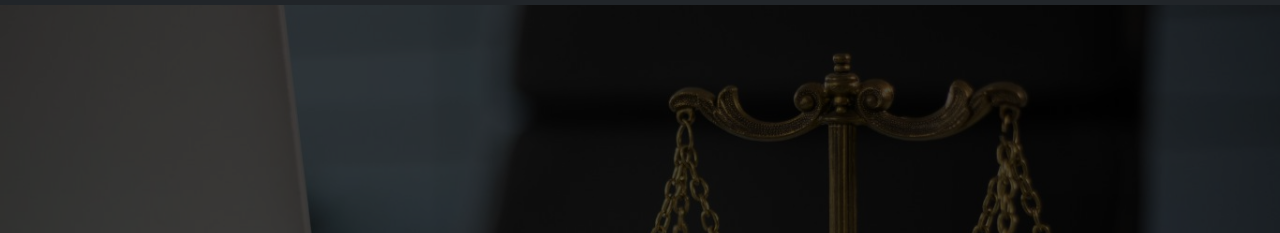
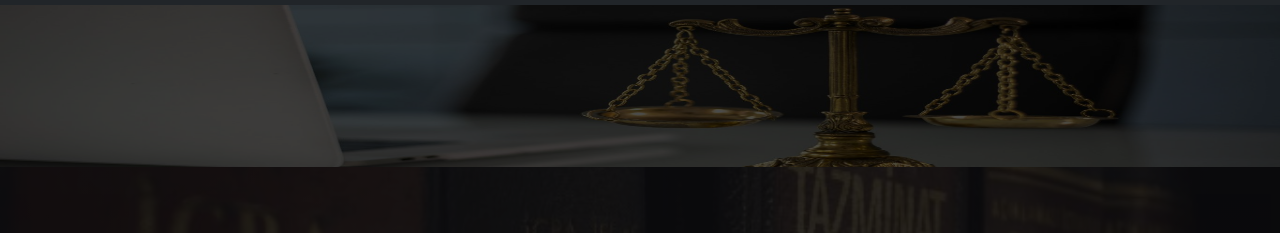
Before and after one commit to ishivaoliver/ENOCK-CHISENGO-CO.ADVOCATES, a plain HTML site: page index.html in a window 1280 px wide. Shown: the part 61-294 px from the top of the page. Drawn offline with nearby package versions, Linux system fonts and the light colour scheme.

Commit message:
correction

```diff
--- a/index.html
+++ b/index.html
@@ -87,7 +87,7 @@
             <div class="carousel-inner">
                 <!-- First Carousel Item -->
                 <div class="carousel-item active">
-                    <img src="img/Background image chisengo.jpg" class="d-block w-100 mt-5" alt="...">
+                    <img src="img/Background image chisengo.jpg" class="d-block w-100 mt-5" alt="..." height="180">
                     <div class="carousel-caption">
                         <h1 class="display-1">Your Trusted Law Firm.</h1>
                         <p class="fw-light fs-4">
```
